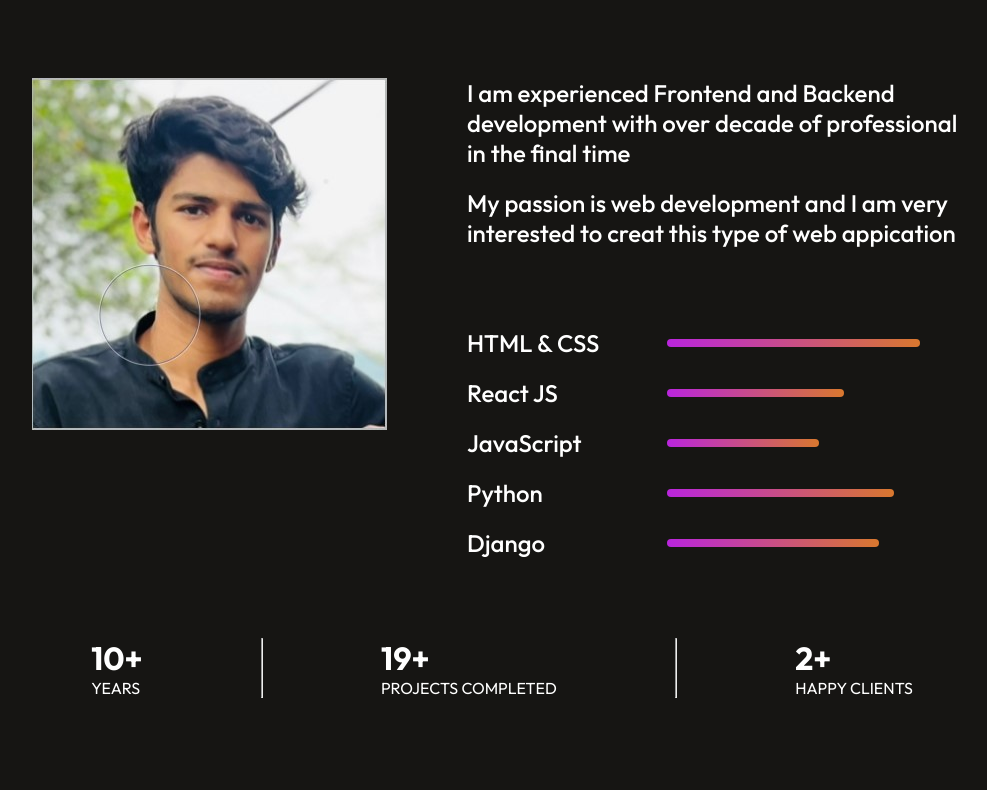
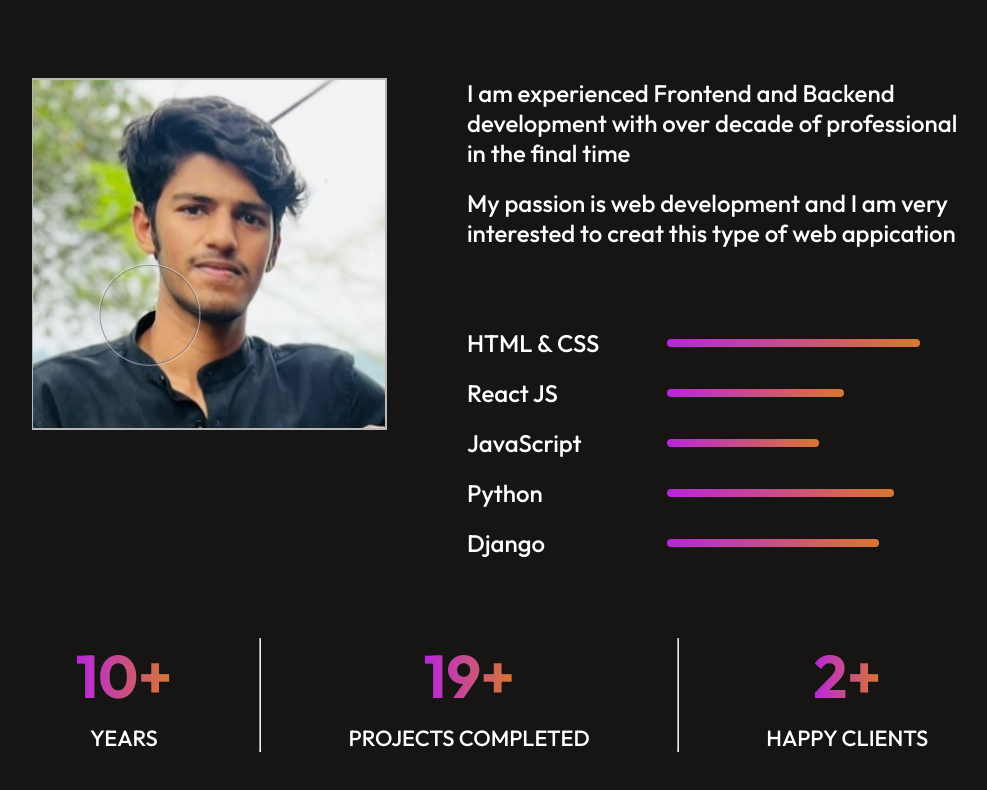
Before and after one commit to Ameen-K-Nejeeb/portfolio, a React (Vite) app in the folder protfolio/: page / in a window 1280 px wide. Shown: the part 1580-2370 px from the top of the page, without its empty margins (138-1125 px from the left). Built offline with nearby package versions, Linux system fonts and the light colour scheme.

Commit message:
update : about section is completed the hover effect applied and background liner gradient

```diff
--- a/protfolio/src/components/About/About.css
+++ b/protfolio/src/components/About/About.css
@@ -66,3 +66,30 @@
     justify-content: space-around;
     margin-bottom: 80px;
 }
+.about-achievement{
+    display: flex;
+    flex-direction: column;
+    align-items: center;
+    gap: 10px;
+    transition: 0.5s;
+}
+.about-achievement h1{
+    font-size: 60px;
+    font-weight: 700;
+    background:  linear-gradient(270deg,#DA7C25 -5.09%,#B923E1 102.06% );
+    background-clip: text;
+    -webkit-background-clip: text;
+    -webkit-text-fill-color: transparent
+}
+.about-achievement p{
+    font-size: 22px;
+    font-weight: 500;
+}
+.about-skill:hover{
+    transform: scale(1.05);
+    transform: 0.3s;
+}
+.about-achievement:hover{
+    transform: scale(1.12);
+    transform: 0.5s;
+}
```
